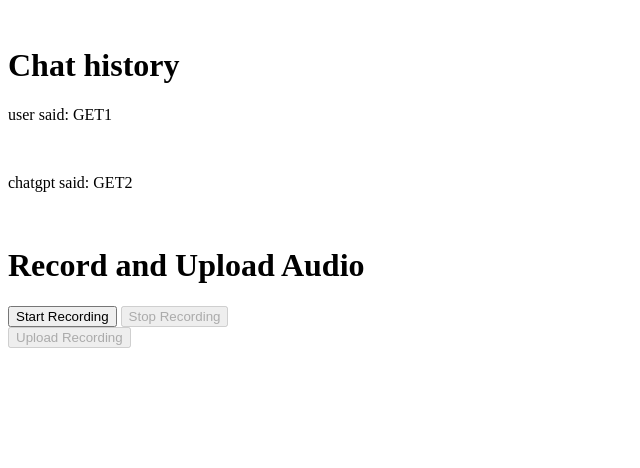
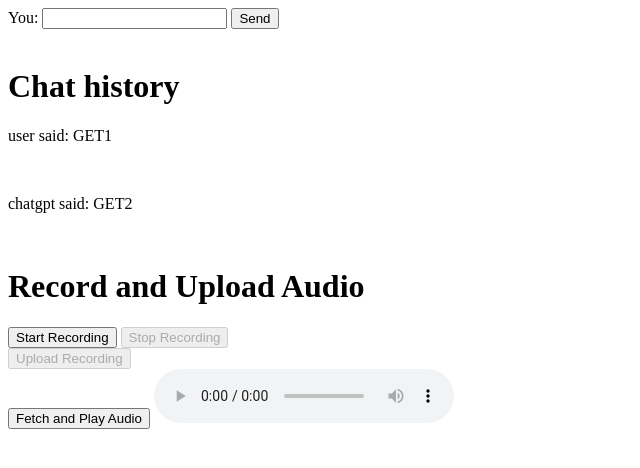
Before and after one commit to EhsanZibaei/learn_german_with_llm, a Flask app: page / in a window 1280 px wide. Shown: the top 468 px of the page, without its empty margins (0-640 px from the left). Run offline with Flask 2, Linux system fonts and the light colour scheme; parts of the project's set-up code (start-up, migrations or seed data) failed here and were passed over.

Commit message:
fetch and play audio from server

```diff
--- a/app.py
+++ b/app.py
@@ -1,4 +1,4 @@
-from flask import Flask, render_template_string, render_template
+from flask import Flask, render_template_string, render_template, send_from_directory
 from flask import request
 import os
 from env.openai_key import API_KEY
@@ -47,27 +47,43 @@ def main_index():
         # user_input = request.form.get('asked')
         # gpt_output = send_request(user_input, client)
         # print(f"user has typed: {user_input}")
-        print("wow")
         file = request.files['audio']
         file.save("uploads/my_sound.wav")
         user_input=audio_to_text()
-
+        gpt_output=send_request(user_input,client)
+        gpt_voice = text_to_audio(gpt_output)
 
     if request.method=='GET':
         user_input = "GET1"
         gpt_output = "GET2"
     return render_template('index.html', user_input=user_input, gpt_output = gpt_output)
 
+# audio to text function using openai tools
 def audio_to_text():
     audio_file = open("uploads/my_sound.wav", "rb")
-    transcription = openai.Audio.transcribe(
+    transcription = client.audio.transcriptions.create(
         model="whisper-1",
         file=audio_file,
         response_format="text",
         language="de"
     )
-    print("---------ehsan says: " + transcription['text'])
-    return transcription['text']
+    print("---------ehsan says: " + transcription)
+    return transcription
+
+# text to audio function using openai tools
+def text_to_audio(text):
+    speech_file_path = "uploads/chatgpt_sound.mp3"
+    response_voice = openai.audio.speech.create(
+        model="tts-1",
+        voice="alloy",
+        input=text
+    )
+    response_voice.stream_to_file(speech_file_path)
+    # return speech_file_path
+
+@app.route('/uploads/chatgpt_sound.mp3')
+def serve_audio(filename="chatgpt_sound.mp3"):
+    return send_from_directory('uploads', filename)
 
 if __name__ == "__main__":
     app.run(host="127.0.0.1", port=8080, debug=True)
--- a/static/js/recorder.js
+++ b/static/js/recorder.js
@@ -44,3 +44,19 @@ uploadForm.addEventListener('submit', (event) => {
     }
     //window.location.reload();
 });
+
+document.getElementById('fetchAudioBtn').addEventListener('click', async () => {
+    try {
+        const response = await fetch('uploads/chatgpt_sound.mp3'); // Update the filename as needed
+        if (!response.ok) throw new Error('Network response was not ok.');
+
+        const audioBlob = await response.blob();
+        const audioUrl = URL.createObjectURL(audioBlob);
+
+        const audioPlayer = document.getElementById('audioPlayer');
+        audioPlayer.src = audioUrl;
+        audioPlayer.play();
+    } catch (error) {
+        console.error('Error fetching the audio file:', error);
+    }
+});
--- a/templates/index.html
+++ b/templates/index.html
@@ -7,7 +7,11 @@
 
 </head>
 <body>
-
+    <form id="text_form" method="POST" action="/">
+        <label for="asked">You:</label>
+        <input type="text" id="asked" name="asked">
+        <button type="submit">Send</button>
+    </form>
     <br>
     <h1> Chat history</h1>
     <p>user said: {{user_input}}</p>
@@ -22,6 +26,12 @@
         <input type="file" id="audioFile" name="audio" accept="audio/*" hidden required>
         <button type="submit" disabled id="uploadBtn">Upload Recording</button>
     </form>
+    <button id="fetchAudioBtn">Fetch and Play Audio</button>
+    <!-- Audio Element -->
+    <audio id="audioPlayer" controls>
+        Your browser does not support the audio element.
+    </audio>
     <script src="static/js/recorder.js"></script>
+
 </body>
 </html>
```
